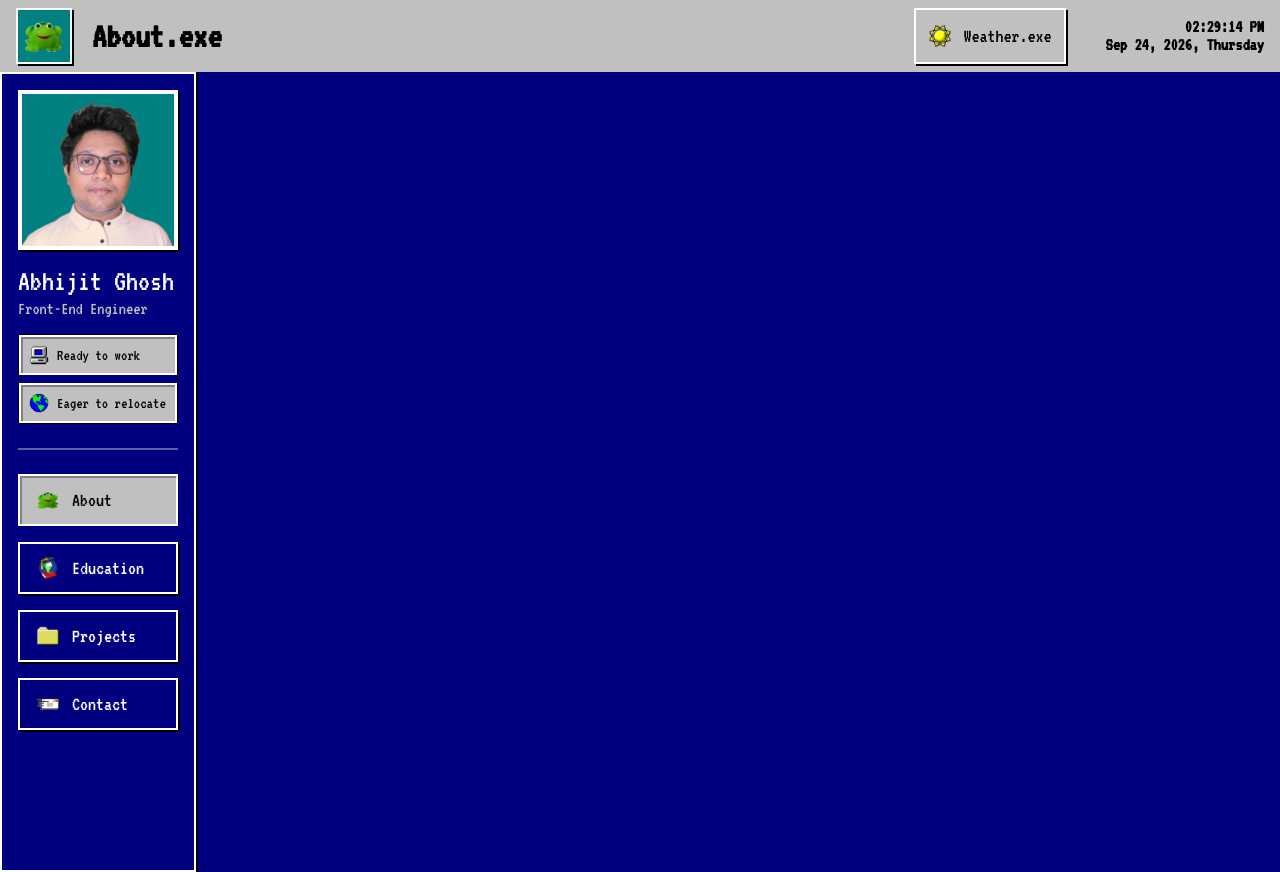
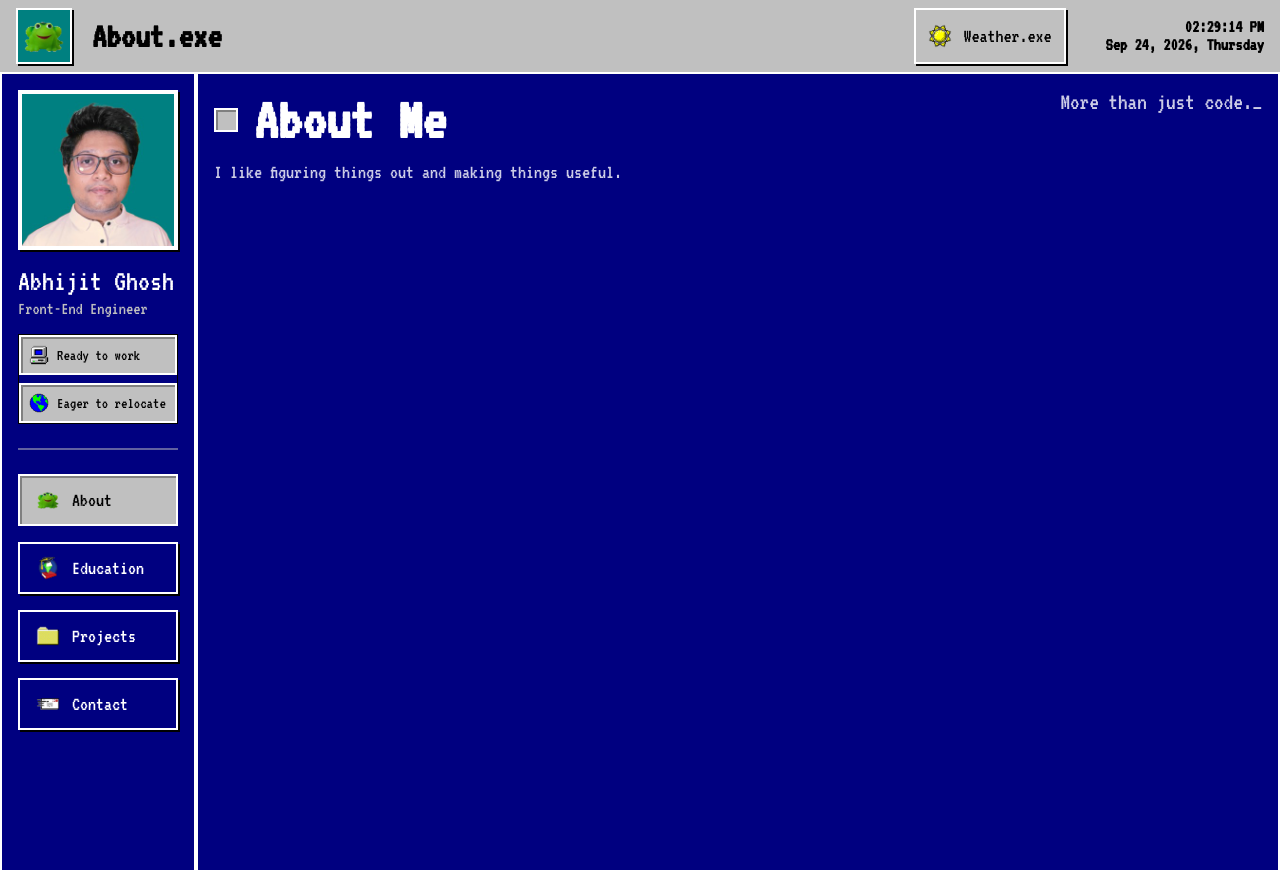
Before and after one commit to abhi-ghosh/abhi-portfolio, a Next.js app: page / in a window 1280 px wide. Built offline with nearby package versions, Linux system fonts and the light colour scheme.

Commit message:
feat: Finished the top half of the main section

```diff
--- a/app/page.tsx
+++ b/app/page.tsx
@@ -10,6 +10,7 @@ import {getWeather} from "@/components/services";
 import WeatherButton from "@/components/WeatherButton";
 import WeatherModule from "@/components/WeatherModule";
 import BruhButton from "@/components/BruhButton";
+import MainTopHalf from "@/components/MainTopHalf";
 export default function Home(): JSX.Element| null {
 
   //* Fade animation for weather modules
@@ -33,7 +34,7 @@ export default function Home(): JSX.Element| null {
   const [weatherButtonState, setWeatherButtonState] = useState<"loading"|"error"|"success"|"default">("default");
 
   //* Current Button
-  const currentButton = buttons.find((button)=> button.name === whichButton);
+  const currentButton: ButtonType|undefined = buttons.find((button)=> button.name === whichButton);
 
   //* If current button is not found return null (TypeScript reccomendation)
   if (!currentButton) {
@@ -106,6 +107,7 @@ export default function Home(): JSX.Element| null {
       </NavBar>
 
       {/*//* Panel */}
+      <div className="flex flex-col md:flex-row">
         <Panel>
             {buttons.map((button:ButtonType, index:number): JSX.Element => (
               <Button name={button.name} key={button.name} title={button.title} icon={button.icon}
@@ -113,6 +115,12 @@ export default function Home(): JSX.Element| null {
               />
             ))}
         </Panel>
+        <div className="h-screen w-full p-4 border-3d">
+          <MainTopHalf title={currentButton.title} tagPrimary={currentButton.tagPrimary}
+            tagSecondary={currentButton.tagSecondary}
+          />
+        </div>
+      </div>
     </div>
   );
 }
--- a/components/Button.tsx
+++ b/components/Button.tsx
@@ -2,7 +2,7 @@ import Image from "next/image";
 import { motion } from "motion/react";
 import {WhichButtonState, ButtonType} from "@/components/data";
 
-type ButtonProps= ButtonType & {
+type ButtonProps= Omit<ButtonType, "tagPrimary" | "tagSecondary"> & {
   setWhichButton: (whichButton: WhichButtonState) => void,
   whichButton: WhichButtonState
   delay?:number
--- /dev/null
+++ b/components/MainTopHalf.tsx
@@ -0,0 +1,23 @@
+import { StaticImageData } from "next/image"
+import Image from "next/image"
+type MainTopHalfProps = {
+  title: string,
+  tagPrimary: string,
+  tagSecondary: string,
+}
+export default function MainTopHalf({title, tagPrimary, tagSecondary}: MainTopHalfProps) {
+  return (
+    <div className="text-white flex flex-row justify-between">
+      <div className="flex flex-col gap-3">
+        <div className="flex flex-row gap-4 justify-start items-center">
+          <div className="w-4 h-4 md:w-6 md:h-6 shadow-3d border-3d bg-win-panel"/>
+          <h1 className="leading-none text-4xl md:text-6xl font-bold">{`${title}${title==="About" ? " Me" : ""}`}</h1>
+        </div>
+        <p className="text-lg md:text-xl text-white/80">{tagPrimary}</p>
+      </div>
+      <p className="hidden md:block text-2xl text-white/80">
+        {tagSecondary}<span className="animate-ping">_</span>
+      </p>
+    </div>
+  )
+}
--- a/components/WeatherButton.tsx
+++ b/components/WeatherButton.tsx
@@ -20,7 +20,7 @@ export default function WeatherButton({handleWeatherClick}: WeatherButtonProps):
         >
 
         {/*//* Button image */}
-        <Image className="w-8 h-8 md:w-6 md:h-6" src={sun} alt="sun icon" loading="eager"/>
+        <Image className="w-7 h-7 md:w-6 md:h-6" src={sun} alt="sun icon" loading="eager"/>
 
         {/*//* Button text */}
         <p className="hidden md:block text-sm md:text-xl">Weather.exe</p>
--- a/components/data.ts
+++ b/components/data.ts
@@ -28,7 +28,9 @@ type WhichButtonState = ButtonType["name"];
 type ButtonType = {
     title:"About"|"Education"|"Projects"|"Contact",
     name:"about"|"education"|"projects"|"contact",
-    icon:StaticImageData
+    icon:StaticImageData,
+    tagPrimary:string,
+    tagSecondary:string
   }
 
 type WeatherType = {
@@ -203,22 +205,30 @@ const buttons: ButtonType[] = [
   {
     title: "About",
     name: "about",
-    icon: user
+    icon: user,
+    tagPrimary: "I like figuring things out and making things useful.",
+    tagSecondary: "More than just code."
   },
   {
     title: "Education",
     name: "education",
-    icon: uni
+    icon: uni,
+    tagPrimary: "Always learning, always building, always growing.",
+    tagSecondary: "The things that got me here."
   },
   {
     title: "Projects",
     name: "projects",
-    icon: folder
+    icon: folder,
+    tagPrimary: "Some things I've built, learned from, and also enjoyed.",
+    tagSecondary: "Built to solve problems."
   },
   {
     title: "Contact",
     name: "contact",
-    icon: mail
+    icon: mail,
+    tagPrimary: "Come say Hi, ask a question, or just share a cool idea.",
+    tagSecondary: "Read to work."
   }
 ];
 
```
Lines whose indentation alone changed are shown as unchanged.
